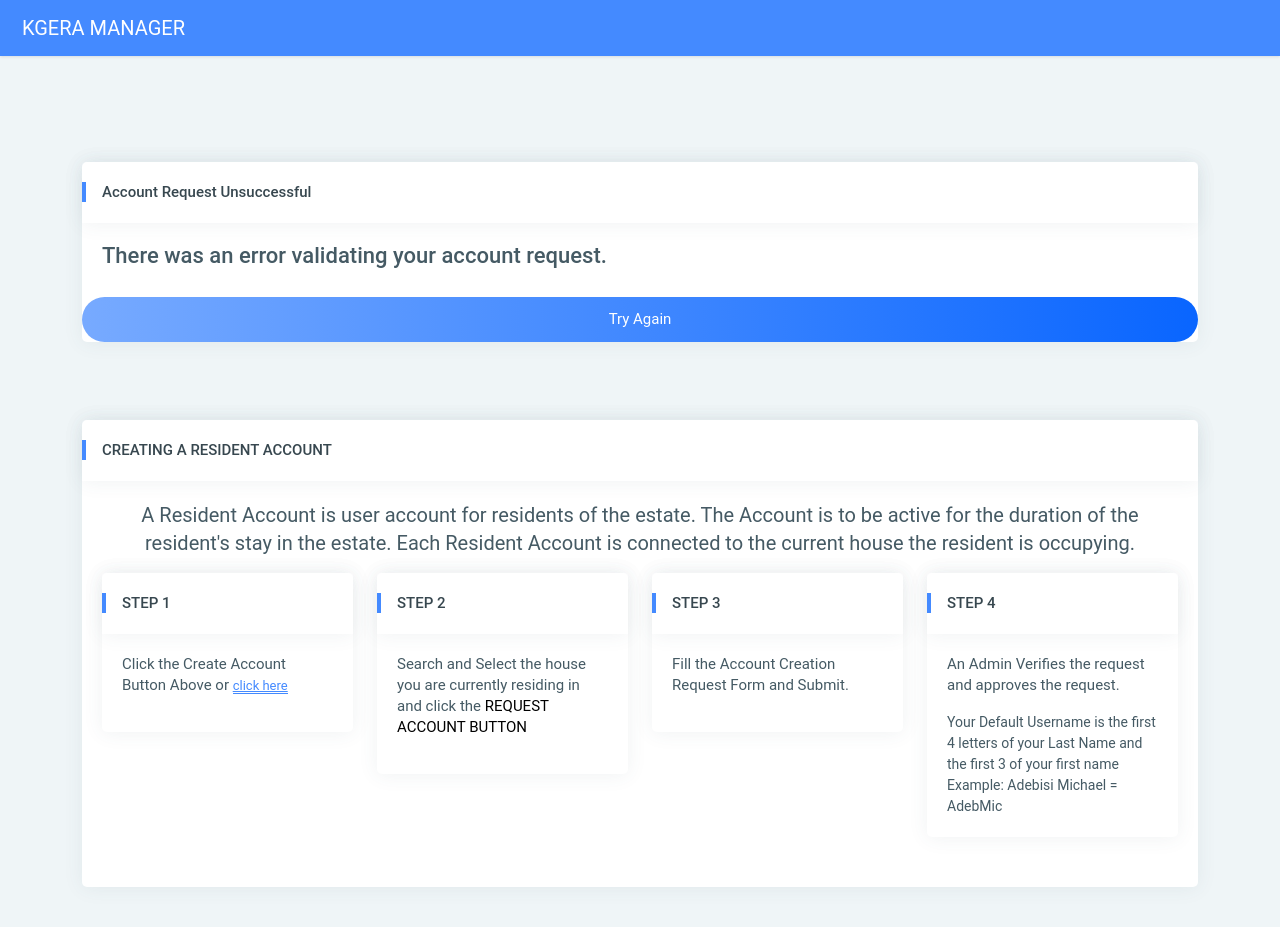
After one commit to JayBeloved/real_estate_manager, a Django app: page /new_account/error in a window 1280 px wide. The commit adds this page. Run offline with Django 3.2, Linux system fonts and the light colour scheme; parts of the project's set-up code (start-up, migrations or seed data) failed here and were passed over; some libraries are stand-ins or nearby versions.

Commit message:
Updated account request process

```diff
--- /dev/null
+++ b/kgera/apps/basic/templates/basic/dashboards/request_error.html
@@ -0,0 +1,21 @@
+{% extends 'basic/layouts/allbase.html' %}
+
+{% block title %}Select House{% endblock title %}
+
+{% block card1 %}
+<div class="col-xl-12 col-md-12"></div>
+{% endblock card1 %}
+{% block card2 %}
+  <div class="col-xl-12 col-md-12">
+    <div class="card">
+      <div class="card-header">
+        <h5>Account Request  Unsuccessful</h5>
+      </div>
+      <div class="card-block ">
+        <h4>There was an error validating your account request.</h4>
+      </div>
+      <a class="btn btn-grd-primary btn-round waves-effect waves-light"
+         href="https://app.kgera.org.ng/new_account/select_house">Try Again</a>
+    </div>
+  </div>
+{% endblock card2 %}
--- a/kgera/apps/basic/urls.py
+++ b/kgera/apps/basic/urls.py
@@ -8,6 +8,8 @@ urlpatterns = [
     path('new_account/', include(([
         path('select_house/', select_house.as_view(), name="select_house"),
         path('account_request/house<int:house_id>/', views.account_request, name="account_request"),
+        path('success', views.request_success, name="request_success"),
+        path('error', views.request_error, name="request_error"),
     ], 'kgera'), namespace="new_account")),
 
     path('resident/', include(([
--- a/kgera/apps/basic/views.py
+++ b/kgera/apps/basic/views.py
@@ -98,16 +98,15 @@ def account_request(request, house_id):
                 rq = AccRequest.objects.create(house=house, first_name=first_name,
                                                last_name=last_name, email=email, password=p_word1)
                 rq.save()
-                messages.success(request, f'Account request sent successfully \n '
-                                          f'You will get notified when you account is created')
+
+                return redirect(request, 'new_account:request_success')
             else:
                 form = form
                 messages.error(request, 'The Passwords did not match')
                 return redirect(request, 'new_account:account_request', {'form': form})
 
         else:
-            messages.error(request, 'Error validating the form')
-            messages.info(request, form.errors)
+            return redirect(request, 'new_account:request_error')
         return HttpResponseRedirect(reverse("landing"))
 
     context = {
@@ -117,6 +116,13 @@ def account_request(request, house_id):
 
     return render(request, 'basic/dashboards/new_request.html', context)
 
+
+def request_success(request):
+    return render(request, 'basic/dashboards/request_success.html')
+
+
+def request_error(request):
+    return render(request, 'basic/dashboards/request_error.html')
 
 @login_required()
 @basic_required()
--- a/kgera/apps/core/templates/core/_land_nav.html
+++ b/kgera/apps/core/templates/core/_land_nav.html
@@ -3,8 +3,8 @@
   <div class="navbar-wrapper">
     <div class="navbar-container container-fluid">
          <div class="navbar-logo ">
-          <a class="mobile-menu waves-effect waves-light" id="mobile-collapse" href="#!"></a>
-          <a class="navbar navbar-brand" href="">KGERA MANAGER</a>
+          <a class="mobile-menu waves-effect waves-light" id="mobile-collapse" href="https://kgera.org.ng"></a>
+          <a class="navbar navbar-brand" href="https://kgera.org.ng">KGERA MANAGER</a>
         </div>
     </div>
   </div>
--- a/kgera/apps/core/templates/core/landing.html
+++ b/kgera/apps/core/templates/core/landing.html
@@ -114,7 +114,7 @@
 
                             </div>
                             <div class="col-lg-6">
-                                <h1 class="display-5 fw-bold lh-1 mb-3" style="color:black !important;">Intuitive Estate Management Software</h1>
+                                <h1 class="display-5 fw-bold lh-1 mb-3" style="color:black !important;">KGERA Estate Management Software</h1>
                                 <p class="lead">Bringing Simplicity, Efficiency and Effective to Estate Management...
                                 </p>
                                 <div class="d-grid gap-2 d-md-flex justify-content-md-start">
--- a/kgera/apps/core/views.py
+++ b/kgera/apps/core/views.py
@@ -6,7 +6,7 @@ from ..core.decorators import admin_required
 from django.utils.decorators import method_decorator
 from .decorators import admin_required, basic_required
 from django.template import loader
-from django.http import HttpResponse
+from django.http import HttpResponseRedirect
 
 
 # noinspection PyUnresolvedReferences
@@ -53,4 +53,4 @@ def admin_index(request):
 
 
 def landing(request):
-    return render(request, 'core/landing.html')
+    return HttpResponseRedirect("https://kgera.org.ng/")
```
Also changed, not shown: kgera/apps/basic/templates/basic/dashboards/request_success.html (added, +21 -0 lines).
